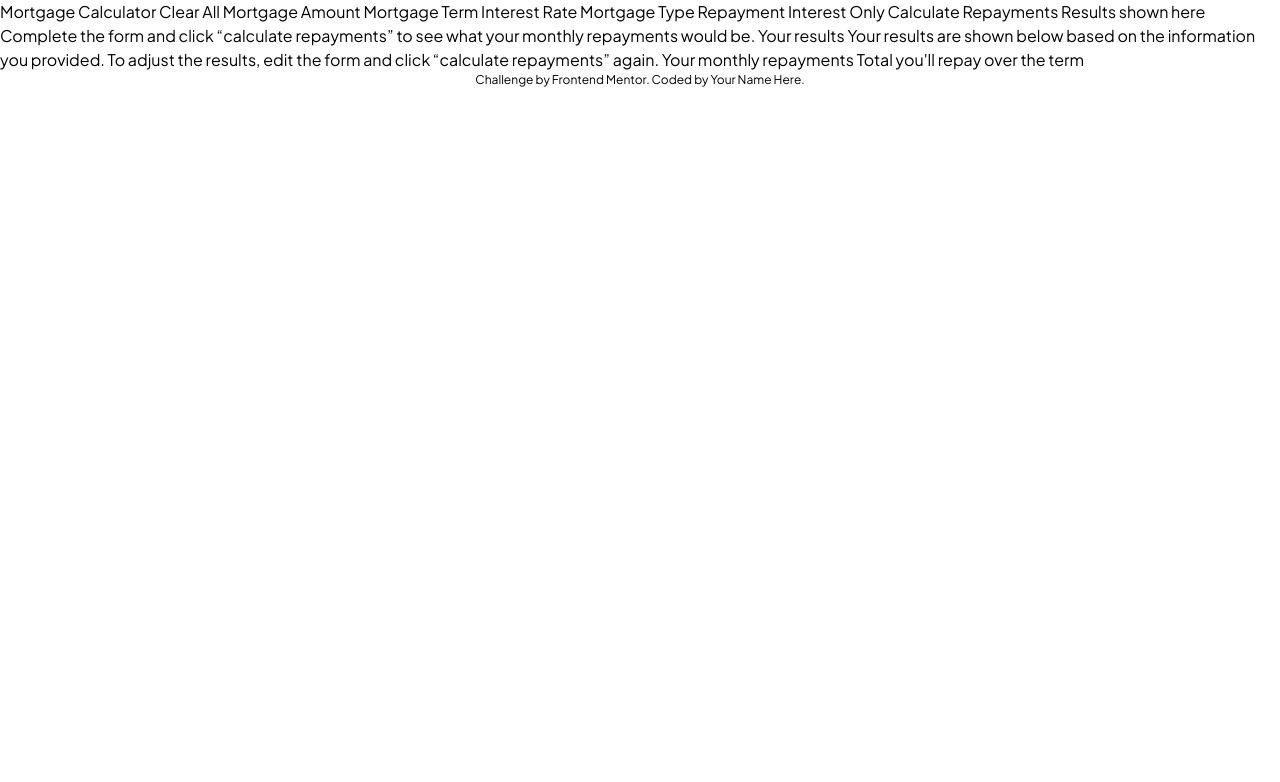
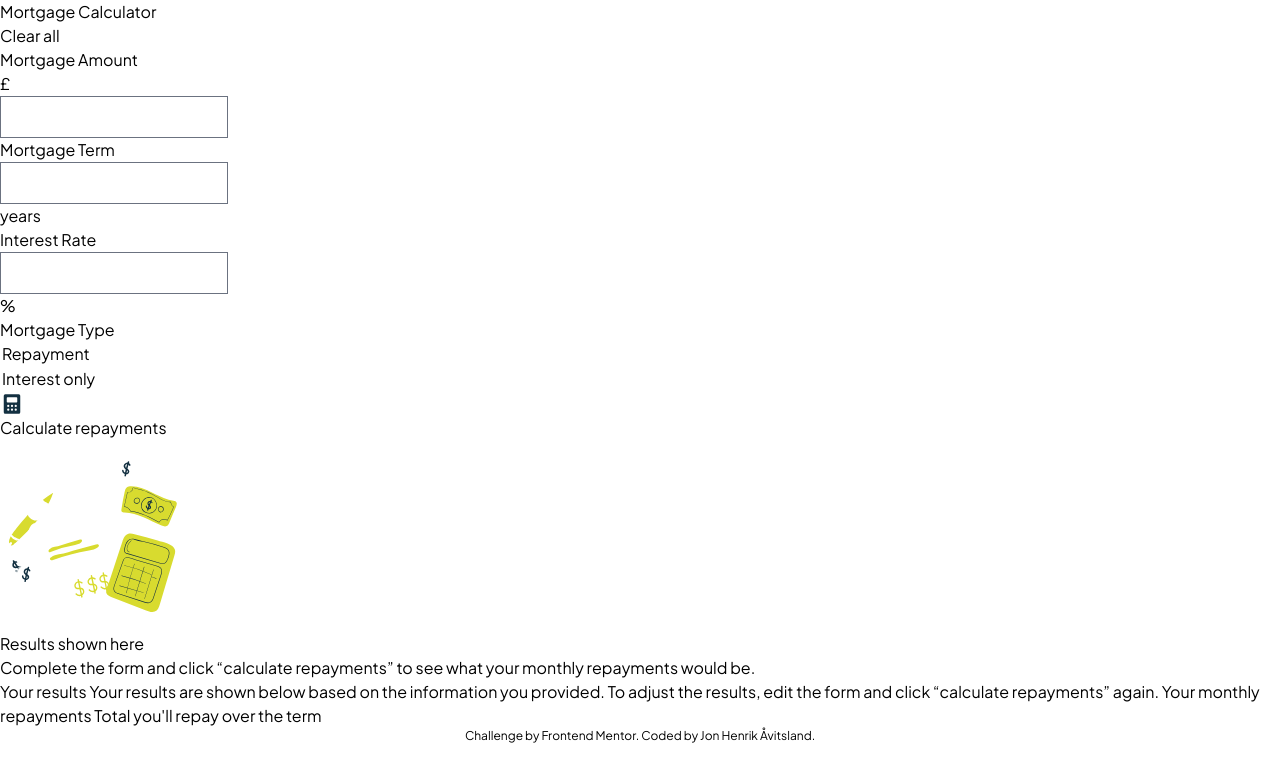
Before and after one commit to jonhenrikaavitsland/fM-mortgage-repayment-calculator, a website built with Vite: page index.html in a window 1280 px wide. Built offline with nearby package versions, Linux system fonts and the light colour scheme.

Commit message:
prepairing markup

```diff
--- a/index.html
+++ b/index.html
@@ -19,16 +19,66 @@
     <title>Frontend Mentor | Mortgage repayment calculator</title>
   </head>
   <body>
-    Mortgage Calculator Clear All Mortgage Amount Mortgage Term Interest Rate
-    Mortgage Type Repayment Interest Only Calculate Repayments
-
-    <!-- Empty results start -->
-
-    Results shown here Complete the form and click “calculate repayments” to see
-    what your monthly repayments would be.
-
-    <!-- Empty results end -->
-
+    <div>
+      <div>
+        <section>
+          <h1>Mortgage Calculator</h1>
+          <button>Clear all</button>
+        </section>
+        <form>
+          <div>
+            <label for="calcAmount">Mortgage Amount</label>
+            <div>
+              <div>£</div>
+              <input type="number" id="calcAmount" />
+            </div>
+          </div>
+          <div>
+            <div>
+              <label for="calaTerm">Mortgage Term</label>
+              <div>
+                <input type="number" id="calcTerm" />
+                <div>years</div>
+              </div>
+            </div>
+            <div>
+              <label for="calcRate">Interest Rate</label>
+              <div>
+                <input type="number" id="calcRate" />
+                <div>%</div>
+              </div>
+            </div>
+            <div>
+              <label for="calcType">Mortgage Type</label>
+              <option value="1">Repayment</option>
+              <option value="2">Interest only</option>
+            </div>
+            <div>
+              <button>
+                <img
+                  src="./src/assets/images/icon-calculator.svg"
+                  alt="calculator"
+                />
+                <span>Calculate repayments</span>
+              </button>
+            </div>
+          </div>
+        </form>
+      </div>
+      <section>
+        <div>
+          <img
+            src="./src/assets/images/illustration-empty.svg"
+            alt="calculator results"
+          />
+        </div>
+        <h2>Results shown here</h2>
+        <p>
+          Complete the form and click “calculate repayments” to see what your
+          monthly repayments would be.
+        </p>
+      </section>
+    </div>
     <!-- Completed results start -->
 
     Your results Your results are shown below based on the information you
@@ -39,8 +89,14 @@
 
     <div class="text-center text-xs">
       Challenge by
-      <a href="https://www.frontendmentor.io?ref=challenge">Frontend Mentor</a>.
-      Coded by <a href="#">Your Name Here</a>.
+      <a href="https://www.frontendmentor.io?ref=challenge" target="_blank"
+        >Frontend Mentor</a
+      >. Coded by
+      <a
+        href="https://www.linkedin.com/in/jon-henrik-aavitsland-abaa872b7/"
+        target="_blank"
+        >Jon Henrik Åvitsland</a
+      >.
     </div>
   </body>
 </html>
```
